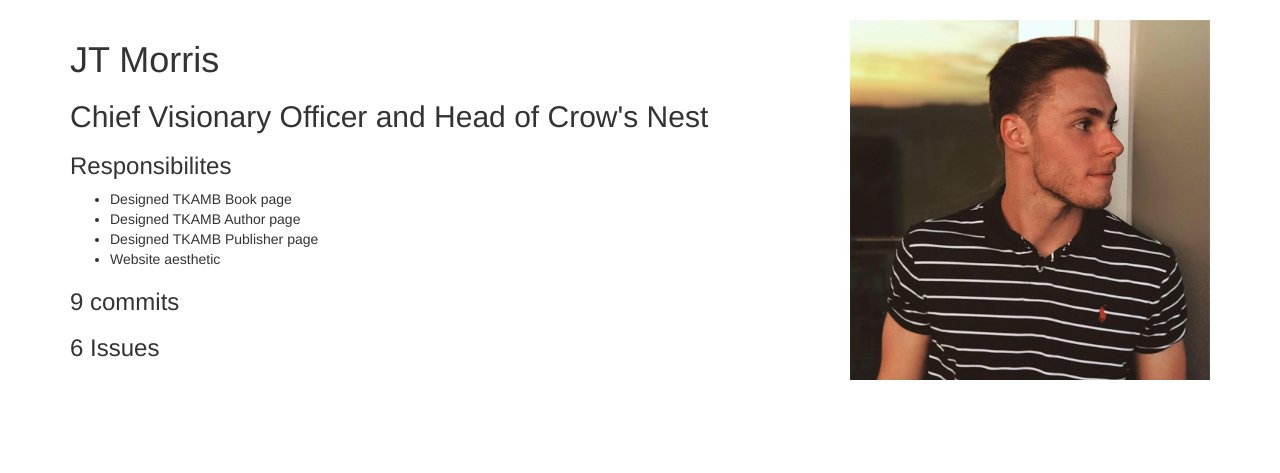
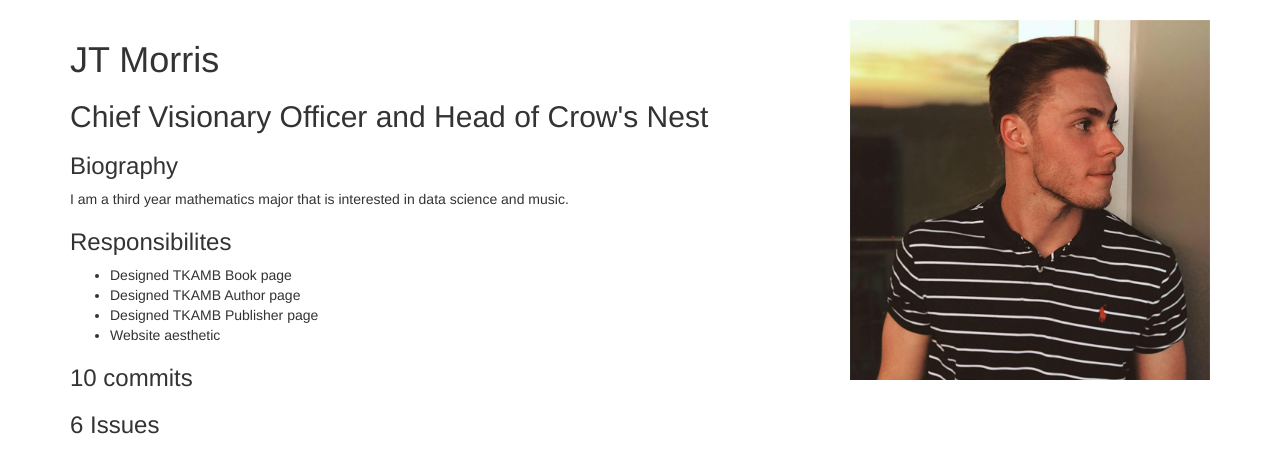
Before and after one commit to nguyentb95/cs329e-idb, a Flask app: template templates/joemorris.html in a window 1280 px wide. Shown: the part 52-525 px from the top of the page. Run offline with Flask 2, Linux system fonts and the light colour scheme; the template is opened without the code that fills it, so the values that code supplies are empty; some libraries are stand-ins or nearby versions.

Commit message:
edited JT bio page

```diff
--- a/templates/joemorris.html
+++ b/templates/joemorris.html
@@ -21,6 +21,8 @@
             <div class="col-sm-8">
                 <h1>JT Morris</h1>
                 <h2>Chief Visionary Officer and Head of Crow's Nest </h2>
+                <h3>Biography</h3>
+                <p>I am a third year mathematics major that is interested in data science and music.</p>
                 <h3>Responsibilites</h3>
                 <ul>
                     <li>Designed TKAMB Book page</li>
@@ -28,7 +30,7 @@
                     <li>Designed TKAMB Publisher page
                     <li>Website aesthetic</li>
                 </ul>
-                <h3>9 commits</h3>
+                <h3>10 commits</h3>
                 <h3>6 Issues</h3>
             </div>
             <div class="col-sm-4">
```
